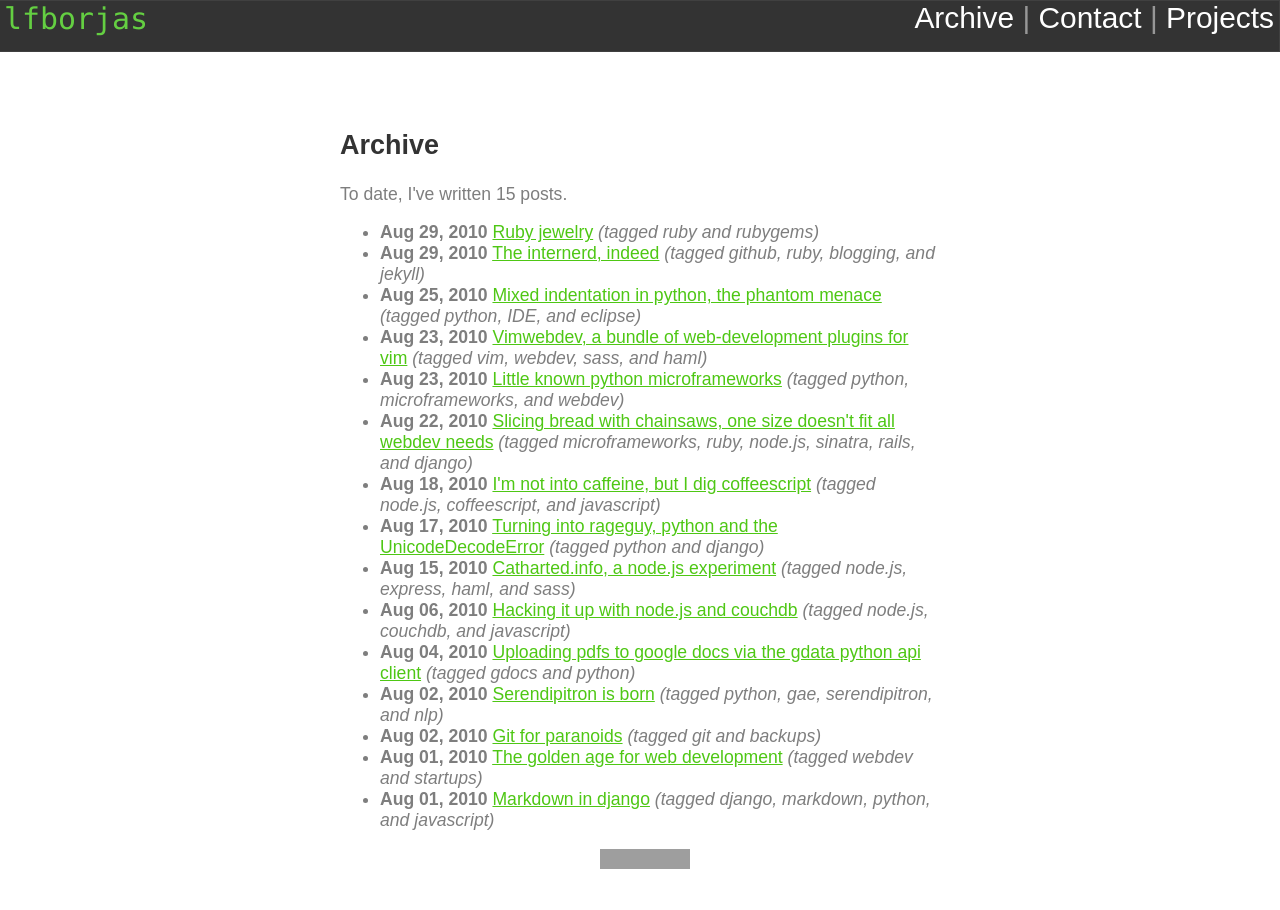
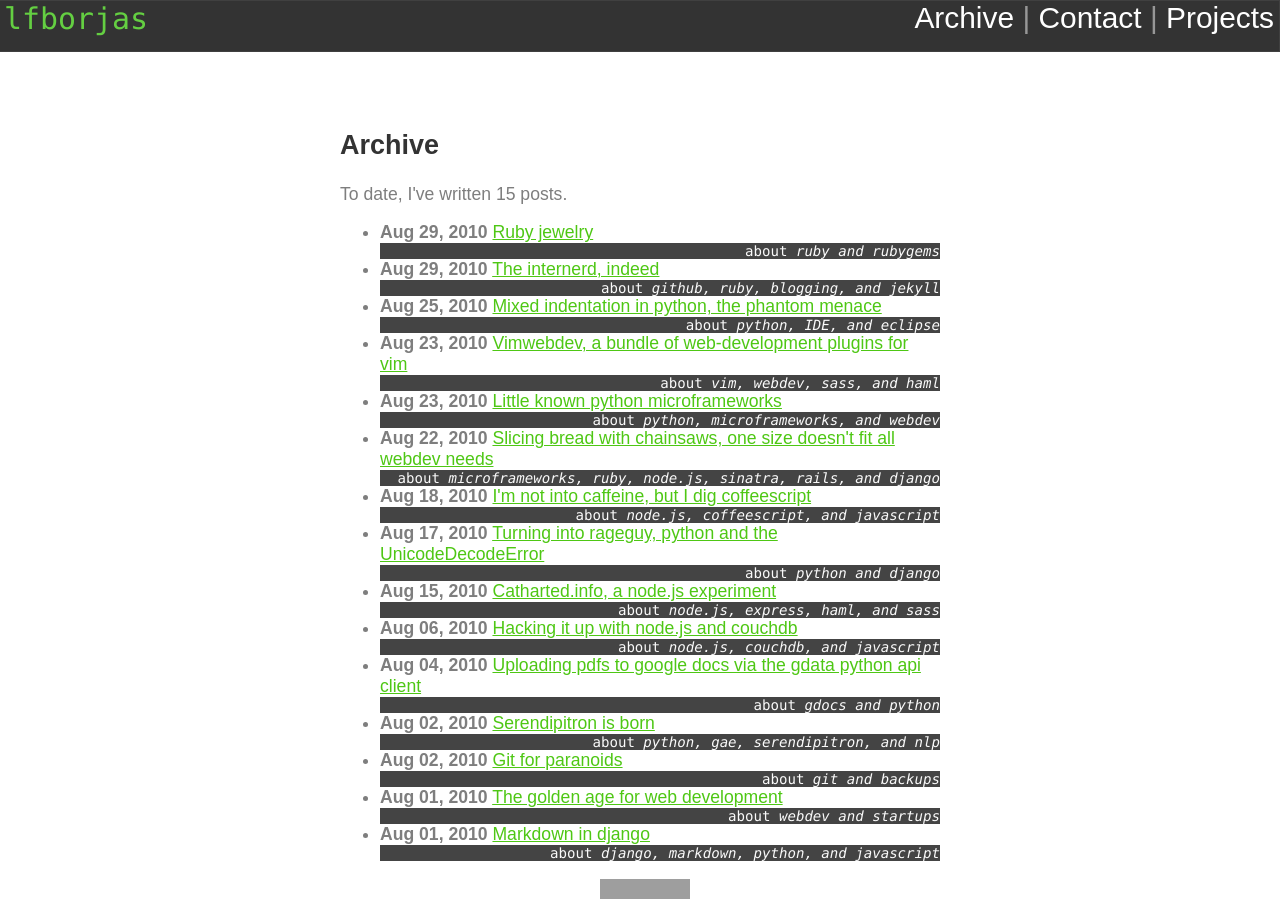
Before and after one commit to lfborjas/tech.lfborjas.com, a Jekyll site: the page built from archive.html, in a window 1280 px wide. Built offline with Jekyll 4.4.1, drawn with Linux system fonts in a browser that asks for light colours; grey boxes are pictures that could not be loaded.

Commit message:
added tumblelog to contact, everything updated, even included a favicon

```diff
--- a/_layouts/base.html
+++ b/_layouts/base.html
@@ -6,7 +6,7 @@
 		<meta name="description" content="lfborjas on the internerd: web development and life" />
 		<meta property="fb:admins" content="1375997733" />
         <title>{{page.title}}</title>
-        <link rel="icon" href="/images/favicon.ico" type="image/x-icon" />
+        <link rel="icon" href="/favicon.ico" type="image/x-icon" />
         <link rel="stylesheet" type="text/css" href="/css/base.css" media="screen" />
 </head>
 <body>
--- a/archive.html
+++ b/archive.html
@@ -10,7 +10,7 @@ To date, I've written {{site.posts|size}} posts.
         <li>
             <strong>{{entry.date|date:"%b %d, %Y"}}</strong>
             <a href={{entry.url}} target="_blank">{{entry.title}}</a>
-            <em class="tags">(tagged {{entry.tags|array_to_sentence_string}})</em>
+            <span class="tags">about <em>{{entry.tags|array_to_sentence_string}}</em></span>
         </li>
     {%endfor%}
 </ul>
--- a/contact.html
+++ b/contact.html
@@ -5,6 +5,7 @@ title: Contact
 <h2>Find me on the internerd</h2>
 <ul id="contact-list">
     <li><a href="http://twitter.com/lfborjas">Twitter</a></li>
+    <li><a href="http://lfborjas.tumblr.com">Tumblr</a></li>
     <li><a href="http://facebook.com/lfborjas">Facebook</a></li>
     <li><a href="http://blipea.com/perfil/lfborjas">Blipea</a></li>
     <li><a href="mailto:me@lfborjas.com">E-Mail</a></li>
--- a/css/base.css
+++ b/css/base.css
@@ -94,58 +94,6 @@ p{
 	color: #3EC313;
 }
 
-.edit{
-	background: white url(http://assets.tumblr.com/images/input_bg.gif) repeat-x 50% 0%;
-	border: 1px solid #BBB;
-	color: #222;
-	font: normal normal normal 13px/normal 'Lucida Grande', Helvetica, Arial, sans-serif;
-	margin: 0px;
-	outline: ;
-	padding: 7px;
-}
-
-.body-edit{
-	width: 600px;
-	height: 120px;
-	border: 3px solid #cccccc;
-	padding: 5px;
-}
-
-.submit-post{
-	background-color: whiteSmoke;
-	border: 1px solid #DDD;
-	border-bottom-left-radius: 5px 5px;
-	border-bottom-left-radius: 5px 5px;
-	border-bottom-right-radius: 5px 5px;
-	border-bottom-right-radius: 5px 5px;
-	border-left: 1px solid #DDD;
-	border-top: 1px solid #DDD;
-	border-top-left-radius: 5px 5px;
-	border-top-left-radius: 5px 5px;
-	border-top-right-radius: 5px 5px;
-	border-top-right-radius: 5px 5px;
-	color: #529214;
-	cursor: pointer;
-	font: normal normal normal 15px/normal Helvetica, Arial, sans-serif;
-	height: 36px;
-	line-height: 36px;
-	margin: 0px;
-	overflow: visible;
-	padding: 0px 14px 0px 12px;
-	width: auto;
-	-webkit-box-align: center;
-	-webkit-box-sizing: border-box;
-	text-align: center;
-}
-
-.submit-post img{
-	border-width: 0px;
-	height: 16px;
-	margin-right: 2px;
-	vertical-align: -3px;
-	width: 16px;
-}
-
 #license, #powered{
 	display: inline;
 	padding-left: 10px;
@@ -165,3 +113,12 @@ p{
 	text-decoration: none;
 	color: #333333;
 }
+
+.tags{
+    background-color: #444;
+    color: #fafafa;
+	font-family: 'Lucida Console', Monaco, Courier New, monospace;
+    font-size: 0.8em;
+    display:block;
+    text-align: right;
+}
```
Also changed, not shown: favicon.ico (added).
